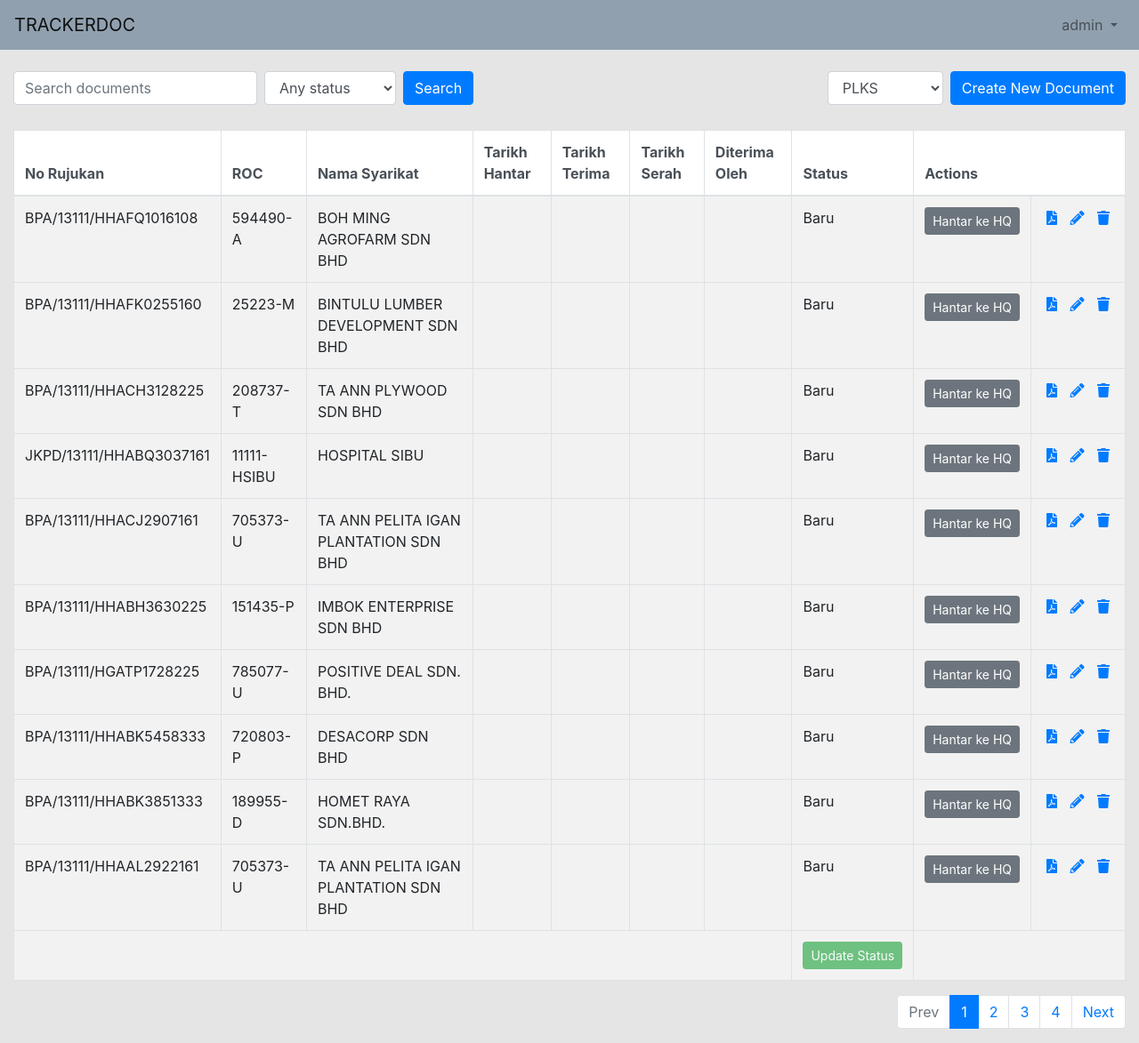
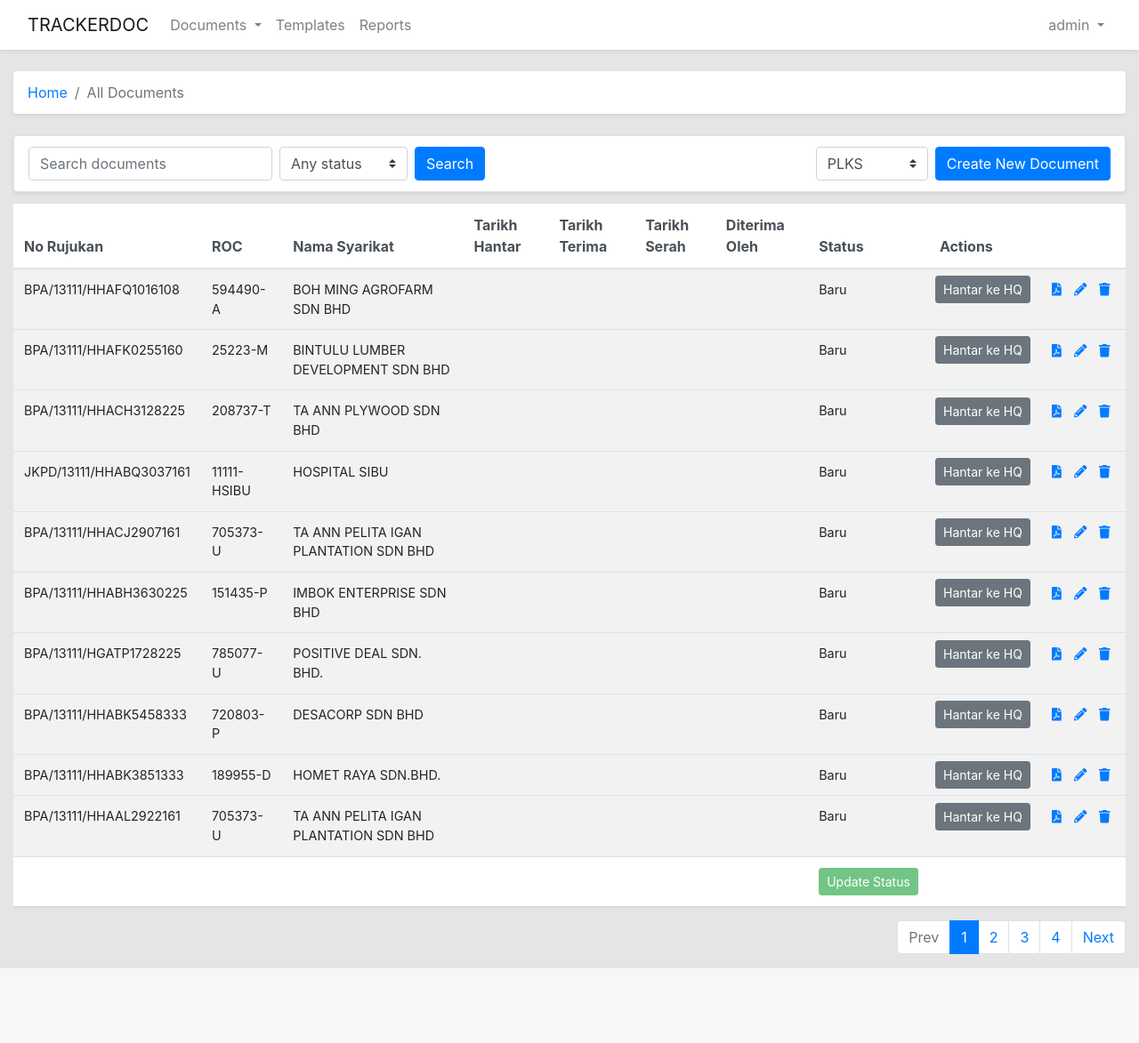
Before and after one commit to amirbujang/trackerdoc, a Django app: page / in a window 1280 px wide. Shown: the whole page at 89% size. After the commit the page ends 1089 px from the top, so only its background shows below. Run offline with Django 3.2, Linux system fonts and the light colour scheme; a user stored in the database is signed in; data comes from the database, SQL or seed files in the repository; style sheets or scripts are compiled from the project's sources; some libraries are stand-ins or nearby versions.

Commit message:
Redesign and added filter by document template

```diff
--- a/trackerdoc/documents/templates/documents/_pagination.html
+++ b/trackerdoc/documents/templates/documents/_pagination.html
@@ -2,7 +2,7 @@
   <nav class="float-md-right" aria-label="Page navigation example">
     <ul class="pagination">
       {% if documents.has_previous %}
-        <li class="page-item"><a class="page-link" href="?page={{ documents.previous_page_number }}&keyword={{ keyword }}">Prev</a></li>
+        <li class="page-item"><a class="page-link" href="?page={{ documents.previous_page_number }}&keyword={{ keyword }}&template_id={{ request.GET.template_id }}">Prev</a></li>
       {% else %}
         <li class="page-item disabled"><a class="page-link" href="#" tab-index="-1">Prev</a></li>
       {% endif %}
@@ -10,11 +10,11 @@
         {% if documents.number == i %}
           <li class="page-item active"><a class="page-link" href="#">{{ i }} <span class="sr-only">(current)</span></a></li>
         {% else %}
-          <li class="page-item"><a class="page-link" href="?page={{ i }}&keyword={{ keyword }}">{{ i }}</a></li>
+          <li class="page-item"><a class="page-link" href="?page={{ i }}&keyword={{ keyword }}&template_id={{ request.GET.template_id }}">{{ i }}</a></li>
         {% endif %}
       {% endfor %}
       {% if documents.has_next %}
-        <li class="page-item"><a class="page-link" href="?page={{ documents.next_page_number }}&keyword={{ keyword }}">Next</a></li>
+        <li class="page-item"><a class="page-link" href="?page={{ documents.next_page_number }}&keyword={{ keyword }}&template_id={{ request.GET.template_id }}">Next</a></li>
       {% else %}
         <li class="page-item disabled"><a class="page-link" href="#" tab-index="-1">Next</a></li>
       {% endif %}
--- a/trackerdoc/documents/templates/documents/document_index.html
+++ b/trackerdoc/documents/templates/documents/document_index.html
@@ -6,16 +6,30 @@
 
 <div class="container-fluid">
 
+  <nav aria-label="breadcrumb">
+    <ol class="breadcrumb shadow-sm">
+      <li class="breadcrumb-item"><a href="/">Home</a></li>
+
+      {% if template %}
+        <li class="breadcrumb-item active" aria-current="page">Documents - {{ template.get_proper_name }}</li>
+      {% else %}
+        <li class="breadcrumb-item active" aria-current="page">All Documents</li>
+      {% endif %}
+    </ol>
+  </nav>
+
   <div id="blank-modal" class="modal fade bd-example-modal-lg" data-backdrop="static" data-keyboard="false" tabindex="-1">
     <div class="modal-dialog modal-sm">
     </div>
   </div>
 
-  <div class="row" style="margin-bottom: 10px;">
-    <div class="col-lg">
-      <form action="{% url 'documents:document_index' %}" method="GET" class="form-inline" style="margin-bottom: 10px;">
-        <input name="keyword" type="text" class="form-control mb-2 mr-sm-2" placeholder="Search documents" value="{{ request.GET.keyword }}">
-        <select name="status_code" class="form-control mb-2 mr-sm-2">
+  <div class="card document-index-top-card shadow-sm">
+    <div class="card-body">
+
+      <div class="float-lg-left">
+        <form action="{% url 'documents:document_index' %}" method="GET" class="form-inline">
+          <input name="keyword" type="text" class="form-control mr-sm-2" placeholder="Search documents" value="{{ request.GET.keyword }}">
+          <select name="status_code" class="custom-select mr-sm-2">
             <option value="">Any status</option>
             {% for state in states %}
               {% if state.code == request.GET.status_code %}
@@ -25,13 +39,13 @@
               {% endif %}
             {% endfor %}
           </select>
-        <button class="btn btn-primary mb-2" type="submit">Search</button>
+          <button class="btn btn-primary" type="submit">Search</button>
         </form>
       </div>
 
-    <div class="col-lg">
-      <form action="{% url 'documents:create_document' %}" class="form-inline float-md-right" method="GET" style="margin-bottom: 10px;">
-        <select class="form-control mb-2 mr-sm-2" name="template_id">
+      <div class="float-lg-right">
+        <form action="{% url 'documents:create_document' %}" class="form-inline float-md-right" method="GET">
+          <select class="custom-select mr-sm-2" name="template_id">
             {% for template in templates %}
             <option value="{{ template.id }}">{{ template.name }}</option>
             {% endfor %}
@@ -40,10 +54,14 @@
             {% if not request.user|create_permission %}
             disabled="disabled"
             {% endif %}
-          class="btn btn-primary mb-2" type="submit">Create New Document</button>
+            class="btn btn-primary" type="submit">Create New Document</button>
         </form>
       </div>
+
     </div>
+  </div>
+
+
 
   {% if request.GET.keyword or request.GET.status_code %}
   <div class="alert alert-primary" role="alert">
@@ -60,7 +78,7 @@
 
 
   <div class="table-responsive">
-    <table class="table table-bordered">
+    <table class="table document-index-table shadow-sm">
       <thead class="thead-light">
         <tr>
           {% for th in table_headers %}
@@ -70,6 +88,16 @@
           <th colspan="2">Actions</th>
         </tr>
       </thead>
+
+      <tfoot>
+        <tr>
+          <td colspan="{{ table_headers|length }}"></td>
+          <td>
+            <button id="update-button" class="btn btn-success btn-block btn-sm" type="button" disabled>Update Status</button>
+          </td>
+          <td colspan="2"></td>
+        </tr>
+      </tfoot>
 
       <tbody>
         {% for document in documents %}
@@ -92,7 +120,7 @@
             <del></del> <span style="display: none;" class="fas fa-arrow-right state-arrow"></span> <span class="state-name">{{ document.current_state.name }}</span>
           </td>
 
-          <td style="width: 1%; white-space:nowrap;" class="action-event">
+          <td class="action-event">
             {% for event in document.events %}
             <button class="btn btn-secondary btn-sm btn-event btn-block"
               data-document-id="{{ document.id }}"
@@ -131,13 +159,6 @@
           </td>
         </tr>
         {% endfor %}
-        <tr>
-          <td colspan="{{ table_headers|length }}"></td>
-          <td>
-            <button id="update-button" class="btn btn-success btn-block btn-sm" type="button" disabled>Update Status</button>
-          </td>
-          <td colspan="2"></td>
-        </tr>
       </tbody>
 
     </table>
--- a/trackerdoc/documents/views.py
+++ b/trackerdoc/documents/views.py
@@ -23,7 +23,13 @@ def make_filename_safe(name):
 
 @login_required
 def document_index(request):
+    template_id = request.GET.get("template_id")
+    template = None
+    if template_id:
+        template = Template.objects.filter(id=template_id).first()
+
     documents = search_documents(request)
+
 
     table_headers = DocumentTableColumn.objects.all().order_by("sorting_order")
     for i, document in enumerate(documents):
@@ -50,18 +56,20 @@ def document_index(request):
 
     states = State.objects.all()
     templates = Template.objects.filter(is_active=True).all()
-    return render(request, "documents/document_index.html", {"documents": documents, "table_headers": table_headers, "templates": templates, "states": states})
+    navbar_templates = templates
+    return render(request, "documents/document_index.html", {"documents": documents, "table_headers": table_headers, "templates": templates, "states": states, 'template': template, 'navbar_templates': navbar_templates})
 
 @login_required
 def document_create(request):
     template_id = request.GET.get('template_id')
+    template = Template.objects.filter(id=template_id).first()
     tags = TemplateTag.objects.filter(template__id=template_id).order_by('sorting_order').all()
     DataFormSet = inlineformset_factory(Document, Data, form=DataForm, extra=len(tags), can_delete=False)
 
     if request.method == "POST":
         baru = State.objects.filter(type="start").first()
         document = Document()
-        document.template = Template.objects.filter(id=template_id).first()
+        document.template = template
         document.current_state = baru
         document.save()
         document.documentstate_set.create(
@@ -101,7 +109,8 @@ def document_create(request):
 
         formset = DataFormSet(initial=initials)
 
-    return render(request, "documents/document_create.html", {"formset": formset, 'template_tags': tags, "template_id": template_id})
+    navbar_templates = Template.objects.filter(is_active=True).all()
+    return render(request, "documents/document_create.html", {"formset": formset, 'template_tags': tags, "template_id": template_id, 'template': template, 'navbar_templates': navbar_templates})
 
 
 @login_required
@@ -119,7 +128,8 @@ def document_edit(request, id):
     else:
         formset = DataFormSet(instance=document)
 
-    return render(request, "documents/document_edit.html", {"formset": formset, 'template_tags': tags})
+    navbar_templates = Template.objects.filter(is_active=True).all()
+    return render(request, "documents/document_edit.html", {"formset": formset, 'template_tags': tags, 'document': document, 'navbar_templates': navbar_templates})
 
 @login_required
 def document_view(request, id):
@@ -180,7 +190,8 @@ def document_update_state(request):
 @login_required
 def template_index(request):
     templates = Template.objects.all()
-    return render(request, "documents/template_index.html", {"templates": templates})
+    navbar_templates = Template.objects.filter(is_active=True).all()
+    return render(request, "documents/template_index.html", {"templates": templates, 'navbar_templates': navbar_templates})
 
 @login_required
 def template_view(request, id):
@@ -201,7 +212,8 @@ def template_create(request):
             return HttpResponse("form not valid")
     else:
         form = TemplateUploadForm()
-        return render(request, "documents/template_create.html", {"form": form})
+        navbar_templates = Template.objects.filter(is_active=True).all()
+        return render(request, "documents/template_create.html", {"form": form, 'navbar_templates': navbar_templates})
 
 
 @login_required
@@ -239,7 +251,8 @@ def template_edit(request, id):
 
         formset = TagFormSet(initial=initials, instance=template)
 
-        return render(request, "documents/template_edit.html", {"form": form, "formset": formset})
+        navbar_templates = Template.objects.filter(is_active=True).all()
+        return render(request, "documents/template_edit.html", {"form": form, "formset": formset, 'navbar_templates': navbar_templates})
 
 
 @login_required
--- a/trackerdoc/templates/header.html
+++ b/trackerdoc/templates/header.html
@@ -4,15 +4,16 @@
   <head>
     <meta charset="utf-8">
     <meta name="viewport" content="width=device-width, initial-scale=0.85, shrink-to-fit=no">
-    <link rel="stylesheet" href="{% static "documents/bootstrap.min.css" %}">
-    <link rel="stylesheet" href="https://use.fontawesome.com/releases/v5.1.0/css/all.css" integrity="sha384-lKuwvrZot6UHsBSfcMvOkWwlCMgc0TaWr+30HWe3a4ltaBwTZhyTEggF5tJv8tbt" crossorigin="anonymous">
+    <link rel="stylesheet" href="{% static "documents/css/bootstrap.min.css" %}">
+    <link rel="stylesheet" href="{% static "documents/css/fa-all.css" %}">
     <link rel="stylesheet" href="https://cdnjs.cloudflare.com/ajax/libs/bootstrap-select/1.13.1/css/bootstrap-select.min.css">
-    <link rel="stylesheet" href="{% static "documents/theme.css" %}">
+    <link rel="stylesheet" href="{% static "documents/theme.min.css" %}">
     <link href="https://fonts.googleapis.com/css?family=Do+Hyeon" rel="stylesheet">
 
-    <script src="https://code.jquery.com/jquery-3.3.1.min.js"></script>
-    <script src="https://cdnjs.cloudflare.com/ajax/libs/popper.js/1.14.3/umd/popper.min.js" integrity="sha384-ZMP7rVo3mIykV+2+9J3UJ46jBk0WLaUAdn689aCwoqbBJiSnjAK/l8WvCWPIPm49" crossorigin="anonymous"></script>
-    <script src="https://stackpath.bootstrapcdn.com/bootstrap/4.1.1/js/bootstrap.min.js" integrity="sha384-smHYKdLADwkXOn1EmN1qk/HfnUcbVRZyYmZ4qpPea6sjB/pTJ0euyQp0Mk8ck+5T" crossorigin="anonymous"></script>
+    <script src="{% static 'documents/js/jquery-3.3.1.min.js' %}"></script>
+    <script src="{% static 'documents/js/popper.min.js' %}"></script>
+    <script src="{% static 'documents/js/bootstrap.min.js' %}"></script>
+    <script src="{% static 'documents/js/fa-all.min.js' %}"></script>
     <script src="https://cdnjs.cloudflare.com/ajax/libs/bootstrap-select/1.13.1/js/bootstrap-select.min.js"></script>
     <script src="{% static "documents/bootstrap3-typeahead.min.js" %}" charset="utf-8"></script>
 
--- a/trackerdoc/templates/navbar.html
+++ b/trackerdoc/templates/navbar.html
@@ -1,4 +1,5 @@
-<nav class="navbar navbar-expand-lg navbar-light" style="background-color: #90a0af;">
+<nav class="navbar navbar-expand-lg navbar-light shadow-sm" style="background-color: white; margin-bottom: 1.5rem;">
+  <div class="container-fluid">
     <a class="navbar-brand" href="/">TRACKERDOC</a>
 
     <button class="navbar-toggler" type="button" data-toggle="collapse" data-target="#navbarSupportedContent" aria-controls="navbarSupportedContent" aria-expanded="false" aria-label="Toggle navigation">
@@ -6,6 +7,30 @@
     </button>
 
     <div class="collapse navbar-collapse" id="navbarSupportedContent">
+      <ul class="navbar-nav mr-auto">
+
+        <li class="nav-item dropdown">
+          <a class="nav-link dropdown-toggle" href="#" id="navbarDropdown" role="button" data-toggle="dropdown" aria-haspopup="true" aria-expanded="false">
+            Documents
+          </a>
+          <div class="dropdown-menu shadow-sm" aria-labelledby="navbarDropdown">
+            {% for template in navbar_templates %}
+            <a class="dropdown-item" href="/?template_id={{ template.parent.id }}">{{ template.name }}</a>
+            {% endfor %}
+            <div class="dropdown-divider"></div>
+            <a class="dropdown-item" href="{% url 'documents:document_index' %}">All Documents</a>
+          </div>
+        </li>
+
+        <li class="nav-item">
+          <a class="nav-link" href="{% url 'documents:template_index' %}">Templates</a>
+        </li>
+
+        <li class="nav-item">
+          <a class="nav-link" href="#">Reports</a>
+        </li>
+      </ul>
+
       <ul class="navbar-nav ml-auto my-2 my-lg-0">
         <li class="nav-item dropdown">
           <a class="nav-link dropdown-toggle" href="#" id="navbarDropdown" role="button" data-toggle="dropdown" aria-haspopup="true" aria-expanded="false">
@@ -24,6 +49,5 @@
         </li>
       </ul>
     </div>
+  </div>
 </nav>
-
-<br>
```
Also changed, not shown: trackerdoc/documents/documentutils.py (+6 -1 lines), trackerdoc/documents/templates/documents/document_create.html (+6 -3 lines), trackerdoc/documents/templates/documents/document_edit.html (+6 -1 lines). Lines whose indentation alone changed are shown as unchanged.
